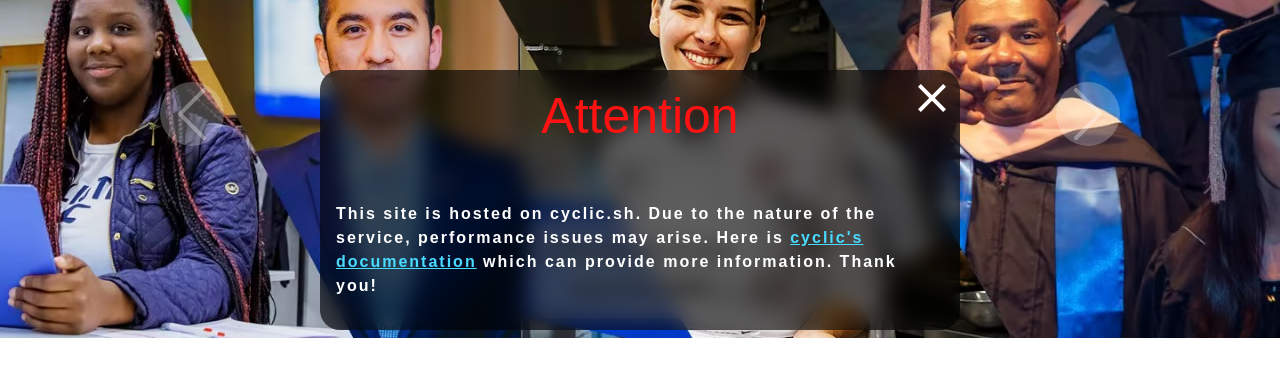
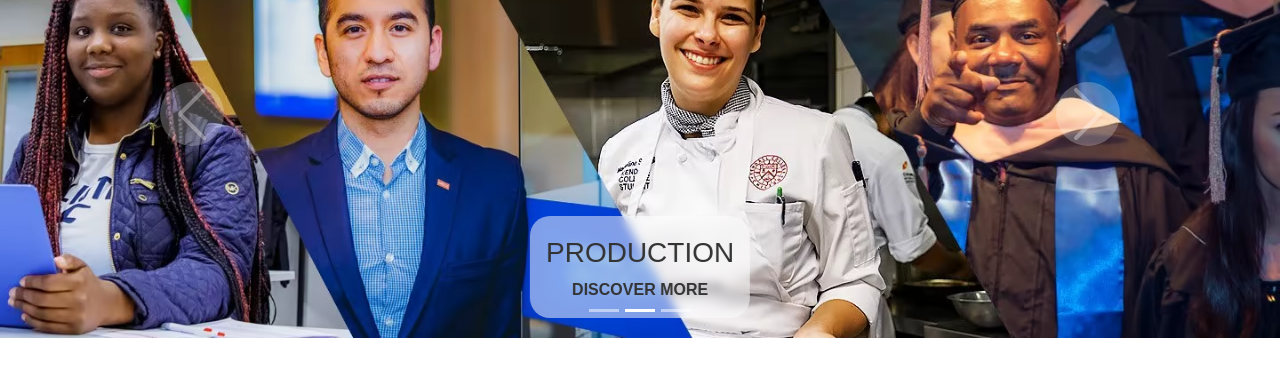
Before and after one commit to ryan2625/flavor-app, a React (Create React App) app in the folder frontEnd/: page / in a window 1280 px wide. Shown: the part 200-580 px from the top of the page. Built offline with nearby package versions, Linux system fonts and the light colour scheme; no server answers; what webfontloader would draw is missing.

Commit message:
Updating warning

```diff
--- a/frontEnd/src/components/Home/Home.jsx
+++ b/frontEnd/src/components/Home/Home.jsx
@@ -84,7 +84,8 @@ export const Home = () => {
 
   return (
     <div className="mainContainer">
-      <ServerAlert  closed={closed} setCloseState={setCloseState}/>
+      {/*I changed hosting, so warning no longer needed*/}
+      { /*<ServerAlert  closed={closed} setCloseState={setCloseState}/> */}
       <HomeCarousel />
       <div className="homeContainer">
         <div className="companyMessage">
```
